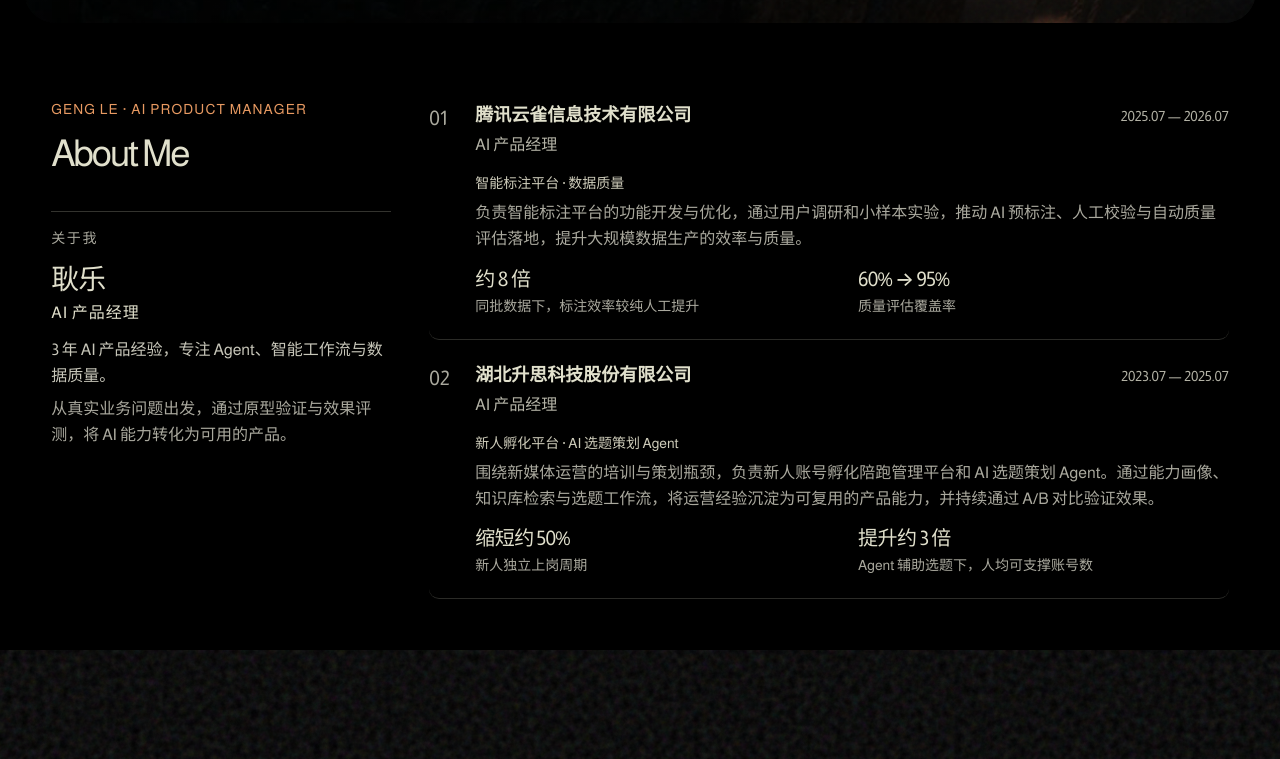
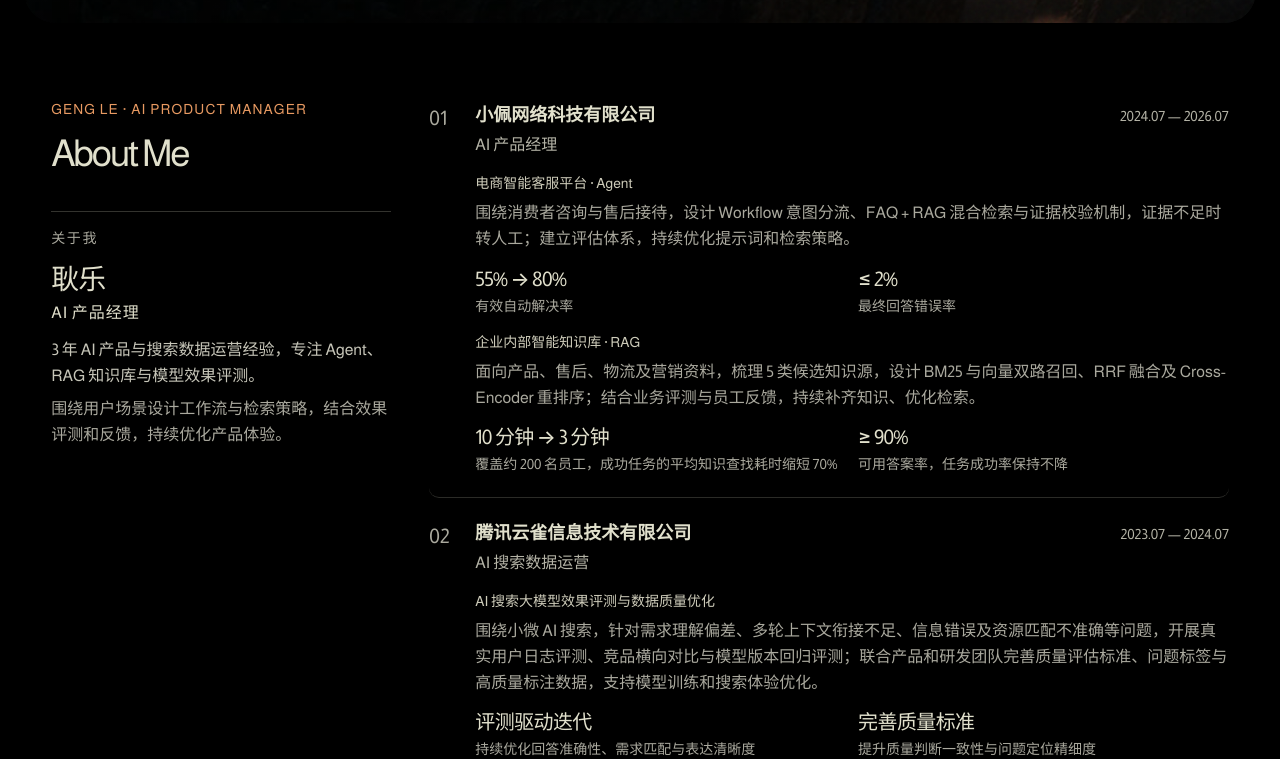
Before and after one commit to higenglele/genglele_site, a React (Vite) app: page / in a window 1280 px wide. Shown: the part 753-1512 px from the top of the page. Built offline with nearby package versions, Linux system fonts and the light colour scheme.

Commit message:
docs: align portfolio copy with current resume
Update the introduction, employment dates, project responsibilities and results from the supplied resume. Preserve successful-task measurement scope and remove unsupported legacy metrics.

```diff
--- a/index.html
+++ b/index.html
@@ -5,7 +5,7 @@
     <meta name="viewport" content="width=device-width, initial-scale=1.0" />
     <meta
       name="description"
-      content="耿乐的个人网站：一名关注需求识别、产品设计与价值验证的AI产品经理。"
+      content="耿乐的个人网站：AI 产品经理，拥有 AI 产品与搜索数据运营经验，专注智能客服 Agent、RAG 知识库与 AI 搜索评测。"
     />
     <link rel="preconnect" href="https://fonts.googleapis.com" />
     <link rel="preconnect" href="https://fonts.gstatic.com" crossorigin />
--- a/src/App.tsx
+++ b/src/App.tsx
@@ -241,7 +241,7 @@ function Hero() {
               animate={{ opacity: 1, y: 0 }}
               transition={{ duration: 0.8, delay: 0.5, ease: easeOut }}
             >
-              我是一名AI产品经理，关注需求识别、产品设计与价值验证，希望把复杂的AI能力转化为清楚、可用的产品体验。
+              我是一名 AI 产品经理，专注智能客服 Agent、RAG 知识库与 AI 搜索评测，从真实业务问题出发，让 AI 回答更可靠、信息获取更高效。
             </motion.p>
 
             <motion.a
@@ -273,8 +273,8 @@ function About() {
           <div className="about-identity">
             <span className="about-caption">关于我</span>
             <p className="about-name">耿乐<span>AI 产品经理</span></p>
-            <p className="about-intro">3 年 AI 产品经验，专注 Agent、智能工作流与数据质量。</p>
-            <p className="about-philosophy">从真实业务问题出发，通过原型验证与效果评测，将 AI 能力转化为可用的产品。</p>
+            <p className="about-intro">3 年 AI 产品与搜索数据运营经验，专注 Agent、RAG 知识库与模型效果评测。</p>
+            <p className="about-philosophy">围绕用户场景设计工作流与检索策略，结合效果评测和反馈，持续优化产品体验。</p>
           </div>
         </header>
 
@@ -283,14 +283,20 @@ function About() {
             <span className="experience-number" aria-hidden="true">01</span>
             <article>
               <header className="experience-header">
-                <h3>腾讯云雀信息技术有限公司<span>AI 产品经理</span></h3>
-                <p className="experience-date"><time dateTime="2025-07">2025.07</time> — <time dateTime="2026-07">2026.07</time></p>
+                <h3>小佩网络科技有限公司<span>AI 产品经理</span></h3>
+                <p className="experience-date"><time dateTime="2024-07">2024.07</time> — <time dateTime="2026-07">2026.07</time></p>
               </header>
-              <p className="experience-focus">智能标注平台 · 数据质量</p>
-              <p className="experience-description">负责智能标注平台的功能开发与优化，通过用户调研和小样本实验，推动 AI 预标注、人工校验与自动质量评估落地，提升大规模数据生产的效率与质量。</p>
+              <p className="experience-focus">电商智能客服平台 · Agent</p>
+              <p className="experience-description">围绕消费者咨询与售后接待，设计 Workflow 意图分流、FAQ + RAG 混合检索与证据校验机制，证据不足时转人工；建立评估体系，持续优化提示词和检索策略。</p>
               <div className="experience-results">
-                <p><strong>约 8 倍</strong><span>同批数据下，标注效率较纯人工提升</span></p>
-                <p><strong>60% → 95%</strong><span>质量评估覆盖率</span></p>
+                <p><strong>55% → 80%</strong><span>有效自动解决率</span></p>
+                <p><strong>≤ 2%</strong><span>最终回答错误率</span></p>
+              </div>
+              <p className="experience-focus">企业内部智能知识库 · RAG</p>
+              <p className="experience-description">面向产品、售后、物流及营销资料，梳理 5 类候选知识源，设计 BM25 与向量双路召回、RRF 融合及 Cross-Encoder 重排序；结合业务评测与员工反馈，持续补齐知识、优化检索。</p>
+              <div className="experience-results">
+                <p><strong>10 分钟 → 3 分钟</strong><span>覆盖约 200 名员工，成功任务的平均知识查找耗时缩短 70%</span></p>
+                <p><strong>≥ 90%</strong><span>可用答案率，任务成功率保持不降</span></p>
               </div>
             </article>
           </li>
@@ -298,14 +304,14 @@ function About() {
             <span className="experience-number" aria-hidden="true">02</span>
             <article>
               <header className="experience-header">
-                <h3>湖北升思科技股份有限公司<span>AI 产品经理</span></h3>
-                <p className="experience-date"><time dateTime="2023-07">2023.07</time> — <time dateTime="2025-07">2025.07</time></p>
+                <h3>腾讯云雀信息技术有限公司<span>AI 搜索数据运营</span></h3>
+                <p className="experience-date"><time dateTime="2023-07">2023.07</time> — <time dateTime="2024-07">2024.07</time></p>
               </header>
-              <p className="experience-focus">新人孵化平台 · AI 选题策划 Agent</p>
-              <p className="experience-description">围绕新媒体运营的培训与策划瓶颈，负责新人账号孵化陪跑管理平台和 AI 选题策划 Agent。通过能力画像、知识库检索与选题工作流，将运营经验沉淀为可复用的产品能力，并持续通过 A/B 对比验证效果。</p>
+              <p className="experience-focus">AI 搜索大模型效果评测与数据质量优化</p>
+              <p className="experience-description">围绕小微 AI 搜索，针对需求理解偏差、多轮上下文衔接不足、信息错误及资源匹配不准确等问题，开展真实用户日志评测、竞品横向对比与模型版本回归评测；联合产品和研发团队完善质量评估标准、问题标签与高质量标注数据，支持模型训练和搜索体验优化。</p>
               <div className="experience-results">
-                <p><strong>缩短约 50%</strong><span>新人独立上岗周期</span></p>
-                <p><strong>提升约 3 倍</strong><span>Agent 辅助选题下，人均可支撑账号数</span></p>
+                <p><strong>评测驱动迭代</strong><span>持续优化回答准确性、需求匹配与表达清晰度</span></p>
+                <p><strong>完善质量标准</strong><span>提升质量判断一致性与问题定位精细度</span></p>
               </div>
             </article>
           </li>
```
Also changed, not shown: 1 other file (tests, documents, lock files or other folders).
